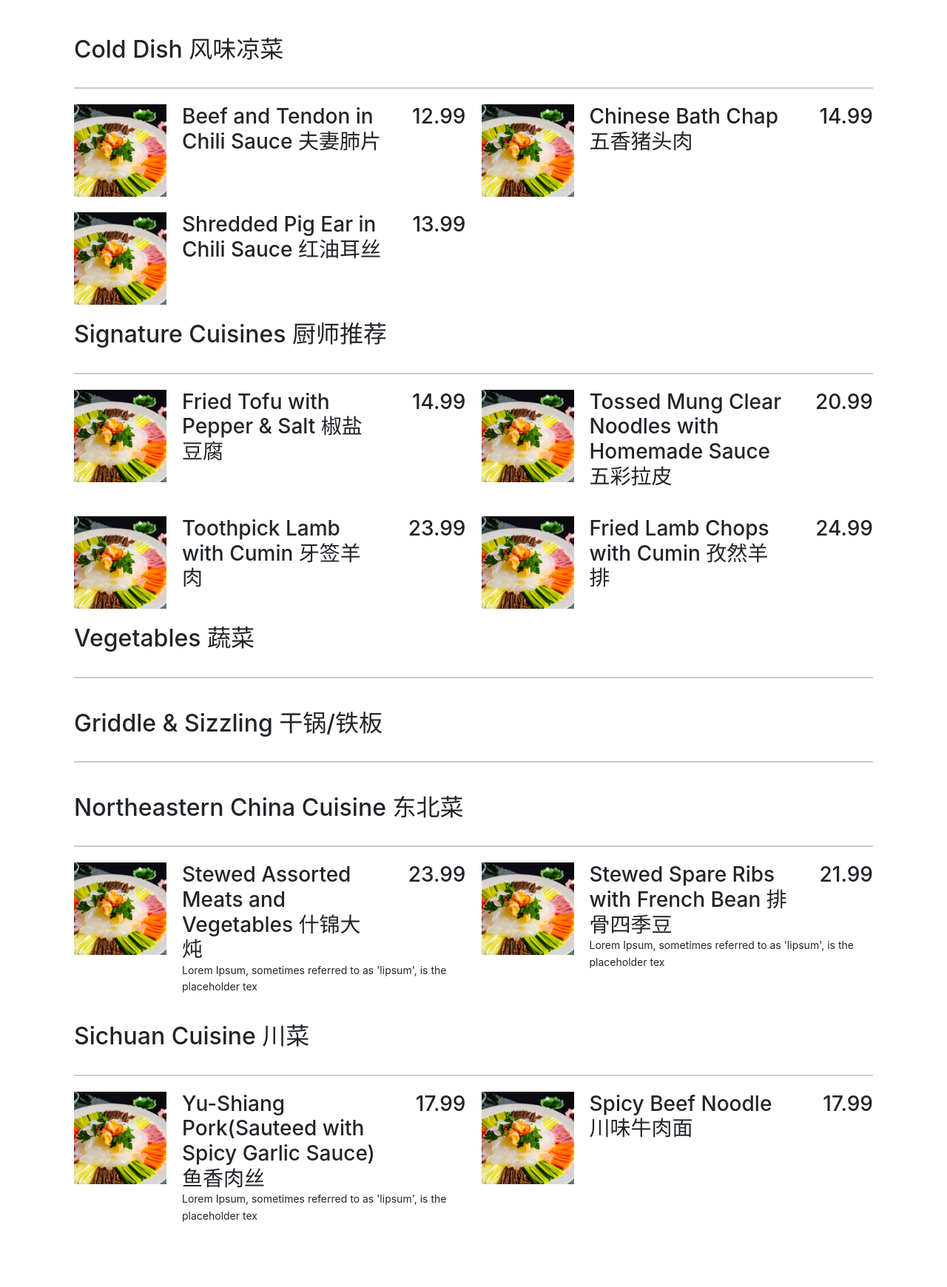
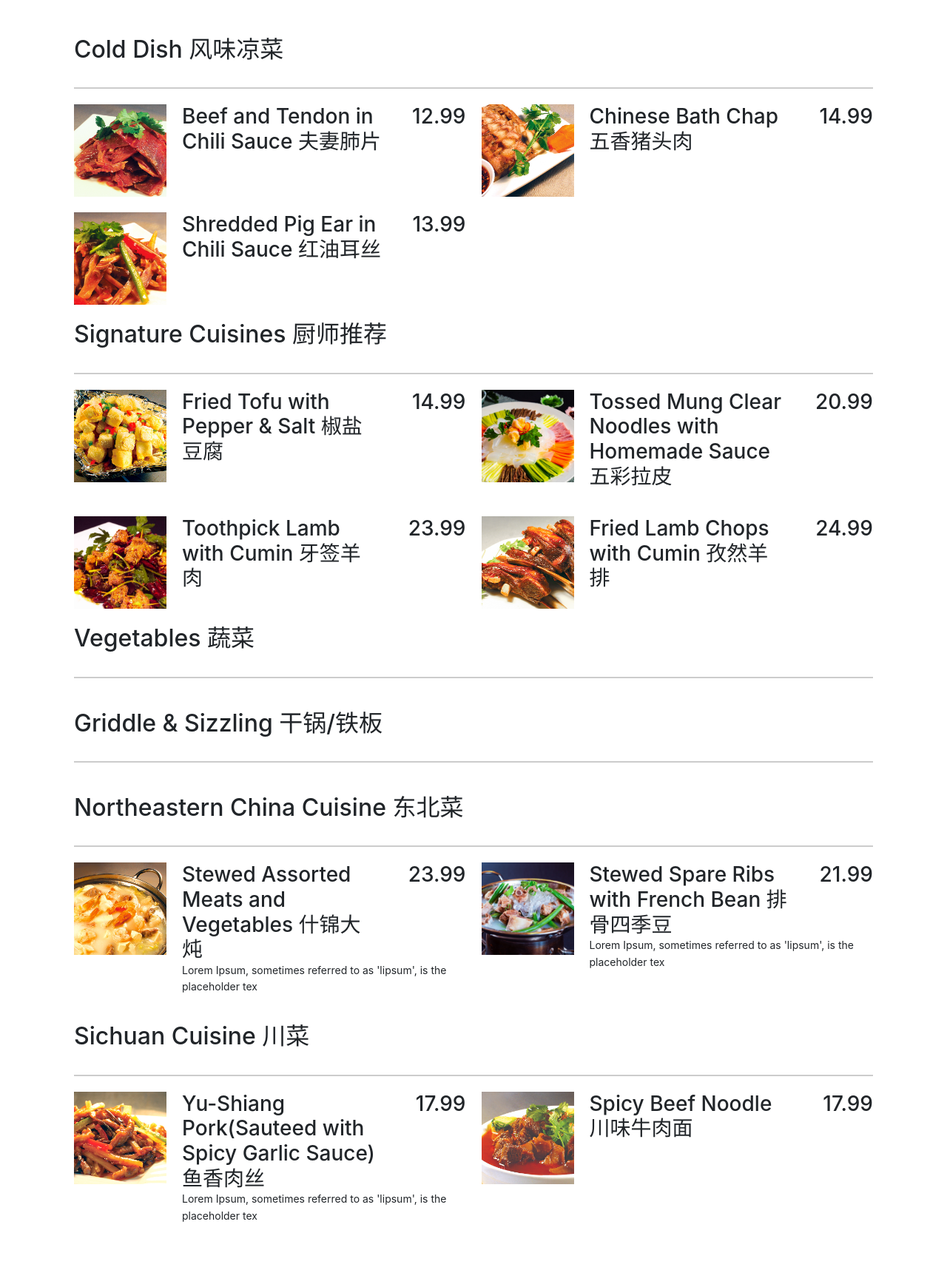
Before and after one commit to RayJCoder/webapp, a Flask app: page /menu in a window 1280 px wide. Shown: the part 56-1796 px from the top of the page at 74% size. Run offline with Flask 2, Linux system fonts and the light colour scheme; data comes from the database, SQL or seed files in the repository; some libraries are stand-ins or nearby versions.

Commit message:
updated code for corresponding image for each dish

```diff
--- a/website/templates/menu.html
+++ b/website/templates/menu.html
@@ -11,19 +11,16 @@
                     {% for j in menuitems %}
                     {% if i.id == j.categoryID %}
                     <div class="menu-item">
-
-                        <img class="menu-item-image" src="./static/menu-upload/Tossed_Mung_Clear_Noodles_with_Homemade_Sauce.jpg" alt={{j.item_name}}>
+                        <img class="menu-item-image" src={{url_for('static', filename="menu-upload/" + j.image)}} alt=j.item_name/>
                         <div class="menu-item-text">
                             <h3 class="menu-item-heading">
                             <span class="menu-item-name">{{j.item_name}} {{j.item_name_cn}}</span>
-                            <!-- <span class="menu-item-name">{{j.item_name_cn}}</span> -->
                             <span class="menu-item-price">{{j.price}}</span>
                             </h3>
                             <p class="menu-item-description">
                                 {{j.description}}
                             </p>
                         </div>
-
                     </div>
                     {% endif %}
                     {% endfor %}
--- a/website/views.py
+++ b/website/views.py
@@ -1,4 +1,4 @@
-from flask import Blueprint, render_template, request, redirect, flash, jsonify, url_for
+from flask import Blueprint, render_template, request, redirect, flash, jsonify, url_for, current_app
 from flask_login import login_required, current_user
 from sqlalchemy import inspect
 from . import db
@@ -34,7 +34,7 @@ def about_us():
 def menu():
     menucategory = MenuCategory.query.all()
     menuitems = Menu.query.all()
-    return render_template('menu.html', menucategory=menucategory,menuitems=menuitems)
+    return render_template('menu.html', menucategory=menucategory,menuitems=menuitems, image_loc = current_app.config['UPLOAD_FOLDER'])
 
 
 @views.route('/delete-note', methods=['POST'])
```
